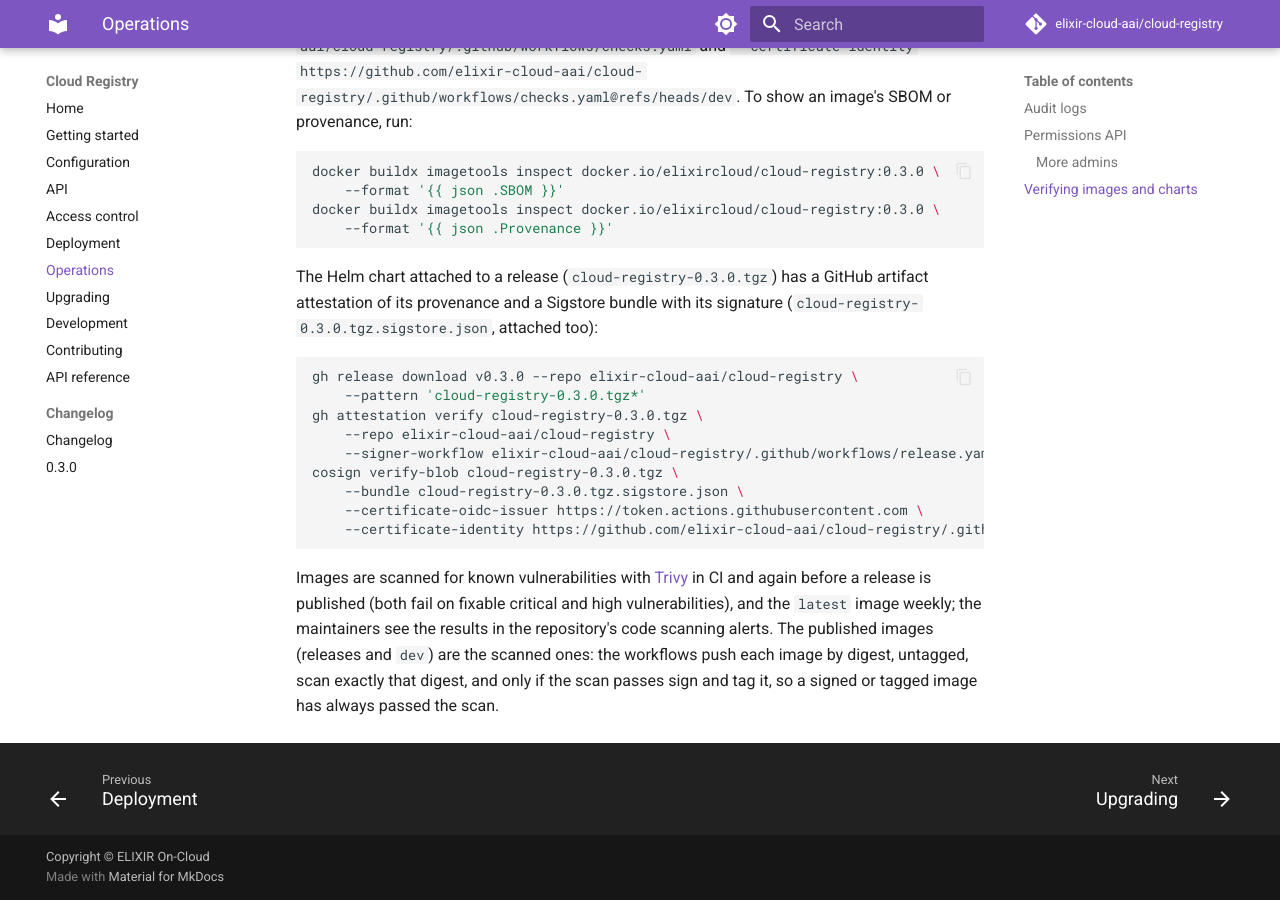
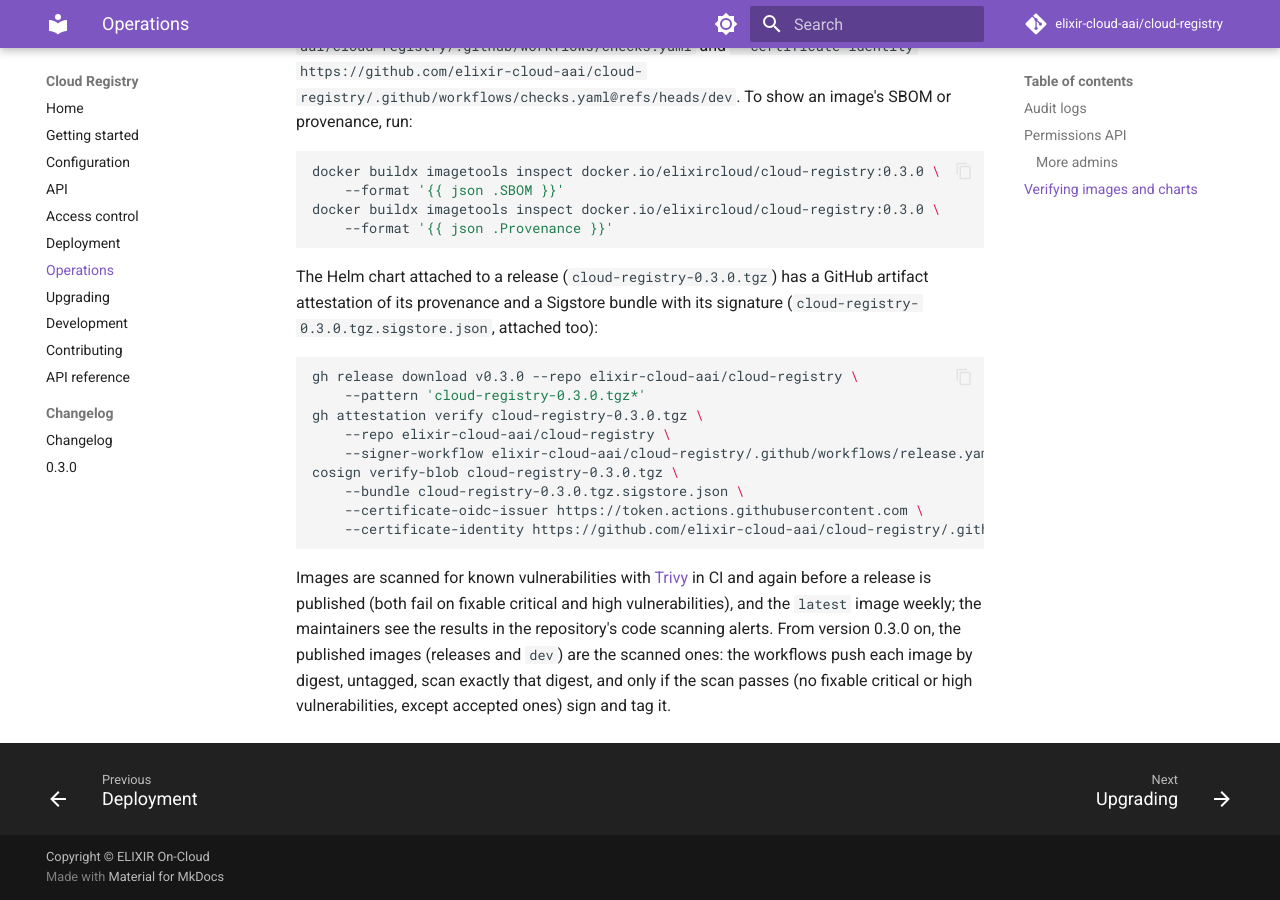
Before and after one commit to elixir-cloud-aai/cloud-registry, an MkDocs documentation site: the page built from docs/operations.md, in a window 1280 px wide and 900 px high, scrolled down 1671 px. Built offline with MkDocs 1.6.1 and Material for MkDocs 9.7.7, drawn with Linux system fonts in a browser that asks for light colours; comment, search, counter and statistics services are not loaded.

Commit message:
ci: address review of scan-before-sign flow
- Name the local pull request build like the pushed images, so that
  code scanning matches the OS package findings of pull requests and
  pushes (Trivy derives their location from the repository name).
- Run the scan only for pull requests or after a successful push.
- Say that digests of failed runs stay on Docker Hub, untagged.
- Docs: limit the claim to images published from now on, state what
  passing the scan means, and re-wrap the edited paragraphs.

Co-Authored-By: Claude Opus 5.5 <noreply@anthropic.com>

```diff
--- a/docs/operations.md
+++ b/docs/operations.md
@@ -110,7 +110,7 @@ Images are scanned for known vulnerabilities with
 [Trivy](https://trivy.dev/) in CI and again before a release is published
 (both fail on fixable critical and high vulnerabilities), and the `latest`
 image weekly; the maintainers see the results in the repository's
-code scanning alerts. The published images (releases and `dev`) are the
-scanned ones: the workflows push each image by digest, untagged, scan
-exactly that digest, and only if the scan passes sign and tag it, so a
-signed or tagged image has always passed the scan.
+code scanning alerts. From version 0.3.0 on, the published images (releases
+and `dev`) are the scanned ones: the workflows push each image by digest,
+untagged, scan exactly that digest, and only if the scan passes (no fixable
+critical or high vulnerabilities, except accepted ones) sign and tag it.
```
Also changed, not shown: docs/development.md (+6 -5 lines), 2 other files.
